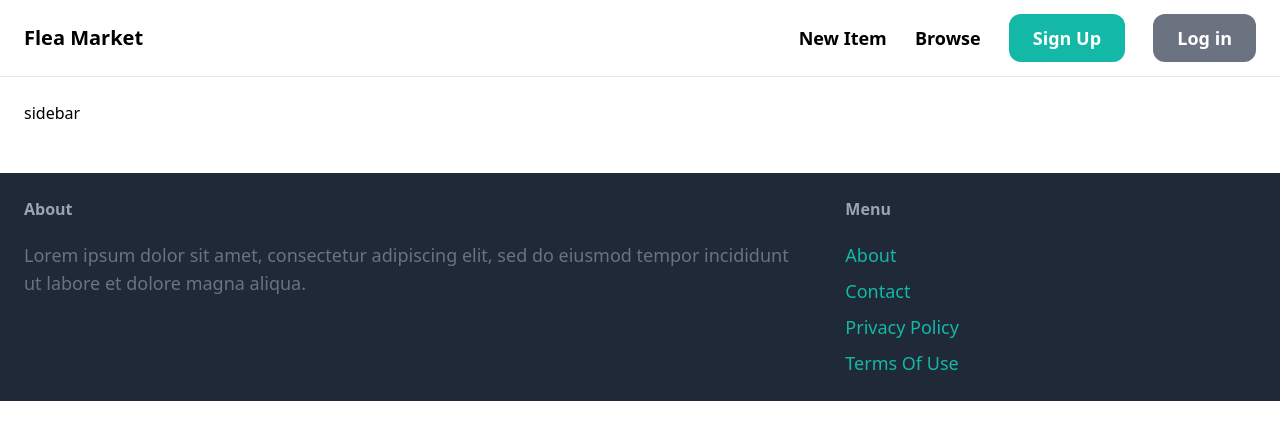
After one commit to dawmro/flea_market, a Django app: page /items/ in a window 1280 px wide. The commit adds this page. Shown: the top 440 px of the page. Run offline with Django 4.2, Linux system fonts and the light colour scheme; data that the repository does not hold is empty; some libraries are stand-ins or nearby versions.

Commit message:
add browse items page

```diff
--- a/flea_market/core/templates/core/base.html
+++ b/flea_market/core/templates/core/base.html
@@ -16,7 +16,7 @@
 
             <div class="space-x-6">
                 <a href="{% url 'item:new_item' %}" class="text-lg font-semibold hover:text-gray-500">New Item</a>
-                <a href="#" class="text-lg font-semibold hover:text-gray-500">Browse</a>
+                <a href="{% url 'item:items' %}" class="text-lg font-semibold hover:text-gray-500">Browse</a>
 
                 {% if request.user.is_authenticated %}
                     <a href="#" class="px-6 py-3 text-lg font-semibold bg-teal-500 text-white rounded-xl hover:bg-teal-700">Inbox</a>
--- /dev/null
+++ b/flea_market/item/templates/item/items.html
@@ -0,0 +1,29 @@
+{% extends 'core/base.html' %}
+
+{% block title %} Browse Items {% endblock %}
+
+{% block content %}
+    <div class="pb-6 grid grid-cols-4 gap-4">
+        <div class="col-span-1">
+            sidebar
+        </div>
+
+        <div class="col-span-3">
+            <div class="grid grid-cols-3 gap-3">
+                {% for item in items %}
+                    <div>
+                        <a href="{% url 'item:detail' item.id %}">
+                            <div>
+                                <img src="{{item.image.url}}" class="rounded-t-xl">
+                            </div>
+                            <div class="p-6 bg-white rounded-b-xl">
+                                <h2 class="text-2xl">{{item.name}}</h2>
+                                <p class="text-gray-500">Price: {{item.price}}</p>
+                            </div>
+                        </a>
+                    </div>
+                {% endfor %}
+            </div>
+        </div>
+    </div>
+{% endblock %}
--- a/flea_market/item/urls.py
+++ b/flea_market/item/urls.py
@@ -6,6 +6,7 @@ from . import views
 app_name = 'item'
 
 urlpatterns = [
+    path('', views.items, name='items'),
     path('<int:pk>/', views.detail, name='detail'),
     path('new_item/', views.new_item, name='new_item'),
     path('<int:pk>/delete_item/', views.delete_item, name='delete_item'),
--- a/flea_market/item/views.py
+++ b/flea_market/item/views.py
@@ -60,7 +60,7 @@ def delete_item(request, pk):
     return redirect('dashboard:index')
 
 
-# new item view
+# edit item view
 @login_required
 def edit_item(request, pk):
     # get item from Item model using primary key from url and created by current user
@@ -86,3 +86,13 @@ def edit_item(request, pk):
             'title': 'Edit Item'
         }
         return render(request, 'item/form.html', context)
+
+
+def items(request):
+    # get all items that are not sold
+    items = Item.objects.filter(is_sold=False)
+
+    context = {
+        'items': items,
+    }
+    return render(request, 'item/items.html', context)
```
